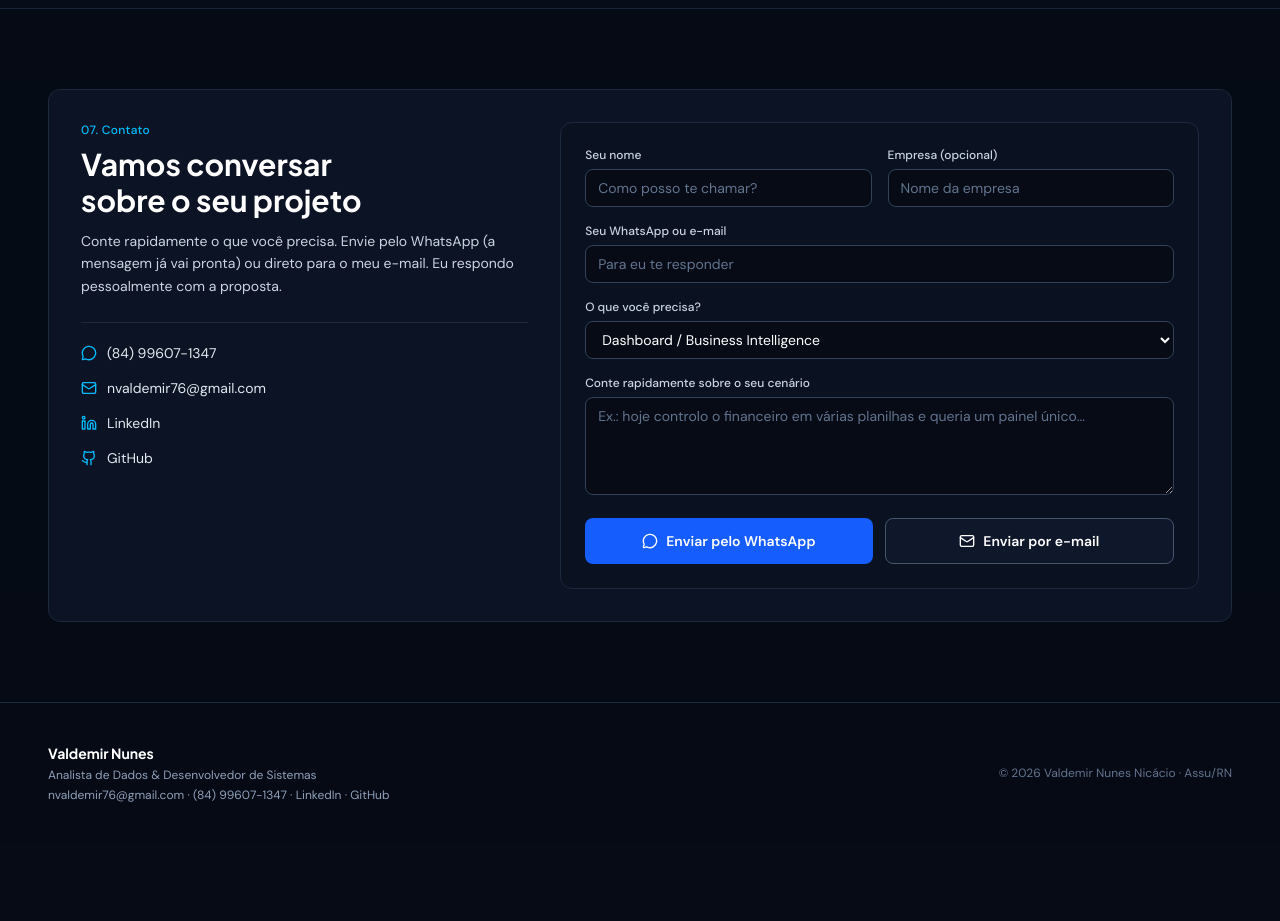
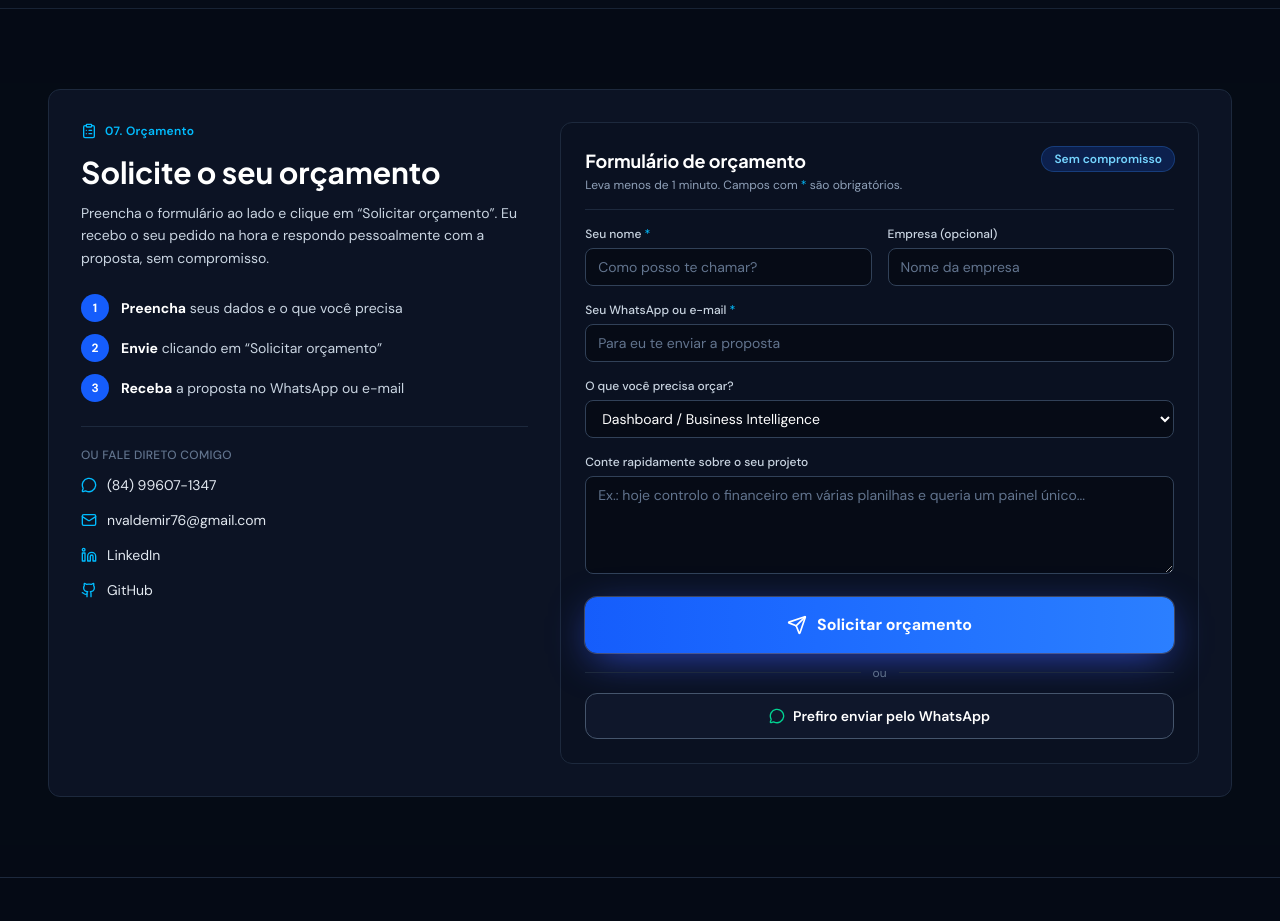
Before and after one commit to ValdemirnN/Sistema-Portfolio, a React (Vite) app: page / in a window 1280 px wide. Shown: the part 8300-9221 px from the top of the page. Before the commit the page ends 9143 px from the top, so only its background shows below. Built offline with nearby package versions, Linux system fonts and the light colour scheme.

Commit message:
Add files via upload

```diff
--- a/src/App.tsx
+++ b/src/App.tsx
@@ -17,6 +17,7 @@ export default function App() {
   const handleRequest = (text: string) => {
     setReference(text);
     document.getElementById('contato')?.scrollIntoView({ behavior: 'smooth' });
+    window.setTimeout(() => window.dispatchEvent(new Event('quote-focus')), 500);
   };
 
   return (
--- a/src/components/ContactSection.tsx
+++ b/src/components/ContactSection.tsx
@@ -1,5 +1,5 @@
 import { useEffect, useState } from 'react';
-import { CheckCircle2, Github, Linkedin, Loader2, Mail, MessageCircle } from 'lucide-react';
+import { CheckCircle2, ClipboardList, Github, Linkedin, Loader2, Mail, MessageCircle, Send } from 'lucide-react';
 import { CONTACT, PROFILE, SERVICE_OPTIONS, whatsappLink } from '../data/profile';
 import { notifyContact, trackClick } from '../lib/notify';
 
@@ -13,9 +13,34 @@ export function ContactSection({ reference }: { reference: string }) {
   const [error, setError] = useState<string | null>(null);
   const [status, setStatus] = useState<'idle' | 'sending' | 'sent'>('idle');
 
+  const [highlight, setHighlight] = useState(false);
+
   useEffect(() => {
     if (reference) setMessage(reference + '. ');
   }, [reference]);
+
+  // Ao chegar aqui por "Solicitar orçamento" (ou qualquer link #contato), destaca o formulário
+  useEffect(() => {
+    let timer: number | undefined;
+    const flash = () => {
+      setHighlight(true);
+      window.clearTimeout(timer);
+      timer = window.setTimeout(() => setHighlight(false), 2800);
+    };
+    const onHash = () => {
+      if (window.location.hash === '#contato') {
+        flash();
+        window.setTimeout(() => document.getElementById('c-name')?.focus({ preventScroll: true }), 700);
+      }
+    };
+    window.addEventListener('hashchange', onHash);
+    window.addEventListener('quote-focus', flash);
+    return () => {
+      window.removeEventListener('hashchange', onHash);
+      window.removeEventListener('quote-focus', flash);
+      window.clearTimeout(timer);
+    };
+  }, []);
 
   const buildText = () =>
     [
@@ -80,11 +105,27 @@ export function ContactSection({ reference }: { reference: string }) {
       <div className="mx-auto max-w-[90rem] px-4 sm:px-6 lg:px-12 2xl:px-16">
         <div className="grid grid-cols-1 gap-8 rounded-xl border border-slate-800 bg-[#0F172A]/75 backdrop-blur-sm p-6 sm:p-8 lg:grid-cols-12">
           <div className="lg:col-span-5">
-            <p className="text-xs font-medium tracking-wide text-sky-400">07. Contato</p>
+            <p className="inline-flex items-center gap-2 text-xs font-semibold tracking-wide text-sky-400">
+              <ClipboardList className="h-4 w-4" aria-hidden="true" /> 07. Orçamento
+            </p>
             <h2 className="mt-2 font-display text-2xl font-bold text-white sm:text-3xl [text-wrap:balance]">{CONTACT.title}</h2>
             <p className="mt-3 text-sm leading-relaxed text-slate-300">{CONTACT.text}</p>
 
-            <ul className="mt-6 space-y-3 border-t border-slate-800 pt-5 text-sm text-slate-200">
+            <ol className="mt-6 space-y-3">
+              {[
+                ['Preencha', 'seus dados e o que você precisa'],
+                ['Envie', 'clicando em “Solicitar orçamento”'],
+                ['Receba', 'a proposta no WhatsApp ou e-mail'],
+              ].map(([t, d], i) => (
+                <li key={t} className="flex items-center gap-3 text-sm">
+                  <span className="flex h-7 w-7 shrink-0 items-center justify-center rounded-full bg-blue-600 text-xs font-bold text-white">{i + 1}</span>
+                  <span className="text-slate-300"><b className="text-white">{t}</b> {d}</span>
+                </li>
+              ))}
+            </ol>
+
+            <p className="mt-6 border-t border-slate-800 pt-5 text-xs font-medium uppercase tracking-wide text-slate-500">Ou fale direto comigo</p>
+            <ul className="mt-3 space-y-3 text-sm text-slate-200">
               <li>
                 <a className="inline-flex items-center gap-2.5 hover:text-sky-400" href={whatsappLink()} onClick={() => trackClick('clique-whatsapp', 'Contato (lista)')} target="_blank" rel="noopener noreferrer">
                   <MessageCircle className="h-4 w-4 text-sky-400" aria-hidden="true" /> {PROFILE.phoneDisplay}
@@ -108,19 +149,26 @@ export function ContactSection({ reference }: { reference: string }) {
             </ul>
           </div>
 
-          <form onSubmit={(e) => { e.preventDefault(); void sendRequest(); }} noValidate className="space-y-4 rounded-xl border border-slate-800 bg-[#0B1221]/80 p-5 sm:p-6 lg:col-span-7">
+          <form onSubmit={(e) => { e.preventDefault(); void sendRequest(); }} noValidate className={`space-y-4 rounded-xl border bg-[#0B1221]/80 p-5 transition-all duration-500 sm:p-6 lg:col-span-7 ${highlight ? 'border-blue-500 shadow-[0_0_0_4px_rgba(59,130,246,0.25),0_0_40px_-8px_rgba(59,130,246,0.6)]' : 'border-slate-800'}`}>
             {status === 'sent' ? (
               <div role="status" className="flex min-h-[320px] flex-col items-center justify-center gap-3 text-center">
                 <CheckCircle2 className="h-12 w-12 text-emerald-400" aria-hidden="true" />
-                <p className="font-display text-xl font-bold text-white">Mensagem enviada!</p>
-                <p className="max-w-sm text-sm text-slate-300">Recebi sua solicitação e respondo em breve pelo contato que você informou.</p>
-                <button type="button" onClick={() => { setStatus('idle'); setName(''); setCompany(''); setContact(''); setMessage(''); }} className="mt-2 text-sm font-semibold text-sky-400 hover:underline cursor-pointer">Enviar outra mensagem</button>
+                <p className="font-display text-xl font-bold text-white">Solicitação enviada!</p>
+                <p className="max-w-sm text-sm text-slate-300">Recebi o seu pedido de orçamento e respondo em breve, pelo contato que você informou, com a proposta.</p>
+                <button type="button" onClick={() => { setStatus('idle'); setName(''); setCompany(''); setContact(''); setMessage(''); }} className="mt-2 text-sm font-semibold text-sky-400 hover:underline cursor-pointer">Fazer outra solicitação</button>
               </div>
             ) : (
             <>
+            <div className="flex items-start justify-between gap-3 border-b border-slate-800 pb-4">
+              <div>
+                <p className="font-display text-lg font-bold text-white">Formulário de orçamento</p>
+                <p className="mt-0.5 text-xs text-slate-400">Leva menos de 1 minuto. Campos com <span className="text-sky-400">*</span> são obrigatórios.</p>
+              </div>
+              <span className="shrink-0 rounded-full bg-blue-600/20 px-3 py-1 text-xs font-semibold text-sky-300 ring-1 ring-blue-500/40">Sem compromisso</span>
+            </div>
             <div className="grid grid-cols-1 gap-4 sm:grid-cols-2">
               <div>
-                <label htmlFor="c-name" className="block text-xs font-medium text-slate-300">Seu nome</label>
+                <label htmlFor="c-name" className="block text-xs font-medium text-slate-300">Seu nome <span className="text-sky-400">*</span></label>
                 <input id="c-name" value={name} onChange={(e) => setName(e.target.value)} className={input} placeholder="Como posso te chamar?" />
               </div>
               <div>
@@ -130,8 +178,8 @@ export function ContactSection({ reference }: { reference: string }) {
             </div>
 
             <div>
-              <label htmlFor="c-contact" className="block text-xs font-medium text-slate-300">Seu WhatsApp ou e-mail</label>
-              <input id="c-contact" value={contact} onChange={(e) => setContact(e.target.value)} className={input} placeholder="Para eu te responder" autoComplete="email" inputMode="email" />
+              <label htmlFor="c-contact" className="block text-xs font-medium text-slate-300">Seu WhatsApp ou e-mail <span className="text-sky-400">*</span></label>
+              <input id="c-contact" value={contact} onChange={(e) => setContact(e.target.value)} className={input} placeholder="Para eu te enviar a proposta" autoComplete="email" inputMode="email" />
             </div>
 
             <div className="absolute -left-[9999px] h-0 w-0 overflow-hidden" aria-hidden="true">
@@ -140,7 +188,7 @@ export function ContactSection({ reference }: { reference: string }) {
             </div>
 
             <div>
-              <label htmlFor="c-service" className="block text-xs font-medium text-slate-300">O que você precisa?</label>
+              <label htmlFor="c-service" className="block text-xs font-medium text-slate-300">O que você precisa orçar?</label>
               <select id="c-service" value={service} onChange={(e) => setService(e.target.value)} className={input}>
                 {SERVICE_OPTIONS.map((o) => (
                   <option key={o}>{o}</option>
@@ -149,7 +197,7 @@ export function ContactSection({ reference }: { reference: string }) {
             </div>
 
             <div>
-              <label htmlFor="c-msg" className="block text-xs font-medium text-slate-300">Conte rapidamente sobre o seu cenário</label>
+              <label htmlFor="c-msg" className="block text-xs font-medium text-slate-300">Conte rapidamente sobre o seu projeto</label>
               <textarea
                 id="c-msg"
                 rows={4}
@@ -162,13 +210,16 @@ export function ContactSection({ reference }: { reference: string }) {
 
             {error && <p role="alert" className="text-xs font-medium text-red-400">{error}</p>}
 
-            <div className="flex flex-col gap-3 sm:flex-row">
-              <button type="button" onClick={sendWhatsApp} className="inline-flex flex-1 items-center justify-center gap-2 rounded-lg bg-blue-600 px-5 py-3 text-sm font-semibold text-white transition-colors hover:bg-blue-500 cursor-pointer">
-                <MessageCircle className="h-4 w-4" aria-hidden="true" /> Enviar pelo WhatsApp
+            <div className="flex flex-col gap-3">
+              <button type="submit" disabled={status === 'sending'} className="inline-flex w-full items-center justify-center gap-2.5 rounded-xl bg-gradient-to-r from-blue-600 to-blue-500 px-6 py-4 text-base font-bold text-white shadow-[0_10px_40px_-8px_rgba(59,91,255,0.75)] ring-1 ring-white/20 transition hover:-translate-y-0.5 hover:from-blue-500 hover:to-cyan-500 disabled:opacity-60 cursor-pointer">
+                {status === 'sending' ? <Loader2 className="h-5 w-5 animate-spin" aria-hidden="true" /> : <Send className="h-5 w-5" aria-hidden="true" />}
+                {status === 'sending' ? 'Enviando solicitação...' : 'Solicitar orçamento'}
               </button>
-              <button type="submit" disabled={status === 'sending'} className="inline-flex flex-1 items-center justify-center gap-2 rounded-lg border border-slate-600 bg-slate-900 px-5 py-3 text-sm font-semibold text-white transition-colors hover:border-sky-400 disabled:opacity-60 cursor-pointer">
-                {status === 'sending' ? <Loader2 className="h-4 w-4 animate-spin" aria-hidden="true" /> : <Mail className="h-4 w-4" aria-hidden="true" />}
-                {status === 'sending' ? 'Enviando...' : 'Enviar por e-mail'}
+              <div className="flex items-center gap-3 text-xs text-slate-500">
+                <span className="h-px flex-1 bg-slate-800" /> ou <span className="h-px flex-1 bg-slate-800" />
+              </div>
+              <button type="button" onClick={sendWhatsApp} className="inline-flex w-full items-center justify-center gap-2 rounded-xl border border-slate-600 bg-slate-900 px-5 py-3 text-sm font-semibold text-white transition-colors hover:border-emerald-400 cursor-pointer">
+                <MessageCircle className="h-4 w-4 text-emerald-400" aria-hidden="true" /> Prefiro enviar pelo WhatsApp
               </button>
             </div>
             </>
--- a/src/components/Header.tsx
+++ b/src/components/Header.tsx
@@ -31,6 +31,7 @@ export function Header() {
         <div className="flex items-center gap-3 shrink-0">
           <a
             href="#contato"
+            onClick={() => window.setTimeout(() => window.dispatchEvent(new Event('quote-focus')), 500)}
             className="hidden sm:inline-flex items-center justify-center rounded-lg bg-blue-600 px-4 py-2 text-xs font-semibold text-white transition-colors hover:bg-blue-500 whitespace-nowrap"
           >
             Solicitar orçamento
@@ -57,7 +58,7 @@ export function Header() {
             ))}
             <a
               href="#contato"
-              onClick={() => setOpen(false)}
+              onClick={() => { setOpen(false); window.setTimeout(() => window.dispatchEvent(new Event('quote-focus')), 500); }}
               className="mt-2 inline-flex w-full items-center justify-center rounded-lg bg-blue-600 px-4 py-2.5 text-sm font-semibold text-white hover:bg-blue-500"
             >
               Solicitar orçamento
--- a/src/data/profile.ts
+++ b/src/data/profile.ts
@@ -307,6 +307,6 @@ export const SERVICE_OPTIONS = [
 ];
 
 export const CONTACT = {
-  title: 'Vamos conversar sobre o seu projeto',
-  text: 'Conte rapidamente o que você precisa. Envie pelo WhatsApp (a mensagem já vai pronta) ou direto para o meu e-mail. Eu respondo pessoalmente com a proposta.',
+  title: 'Solicite o seu orçamento',
+  text: 'Preencha o formulário ao lado e clique em “Solicitar orçamento”. Eu recebo o seu pedido na hora e respondo pessoalmente com a proposta, sem compromisso.',
 };
```
